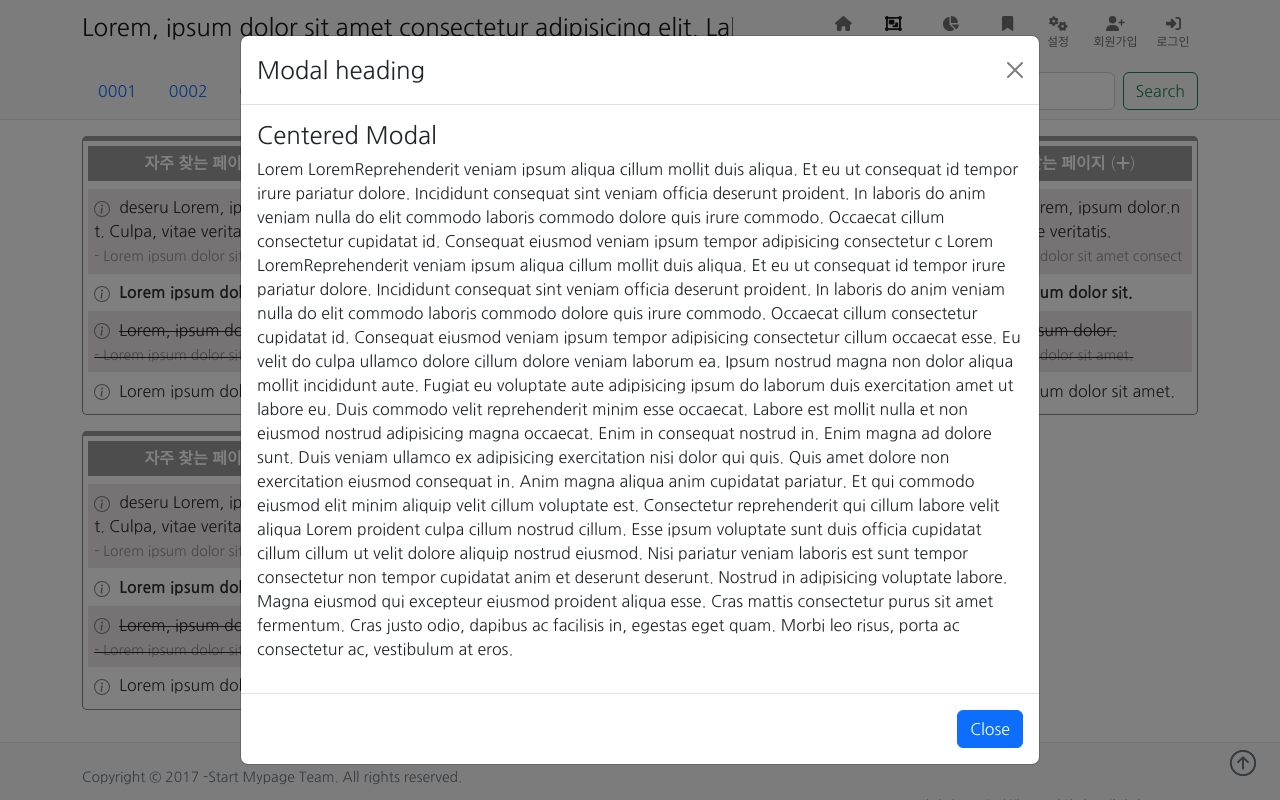
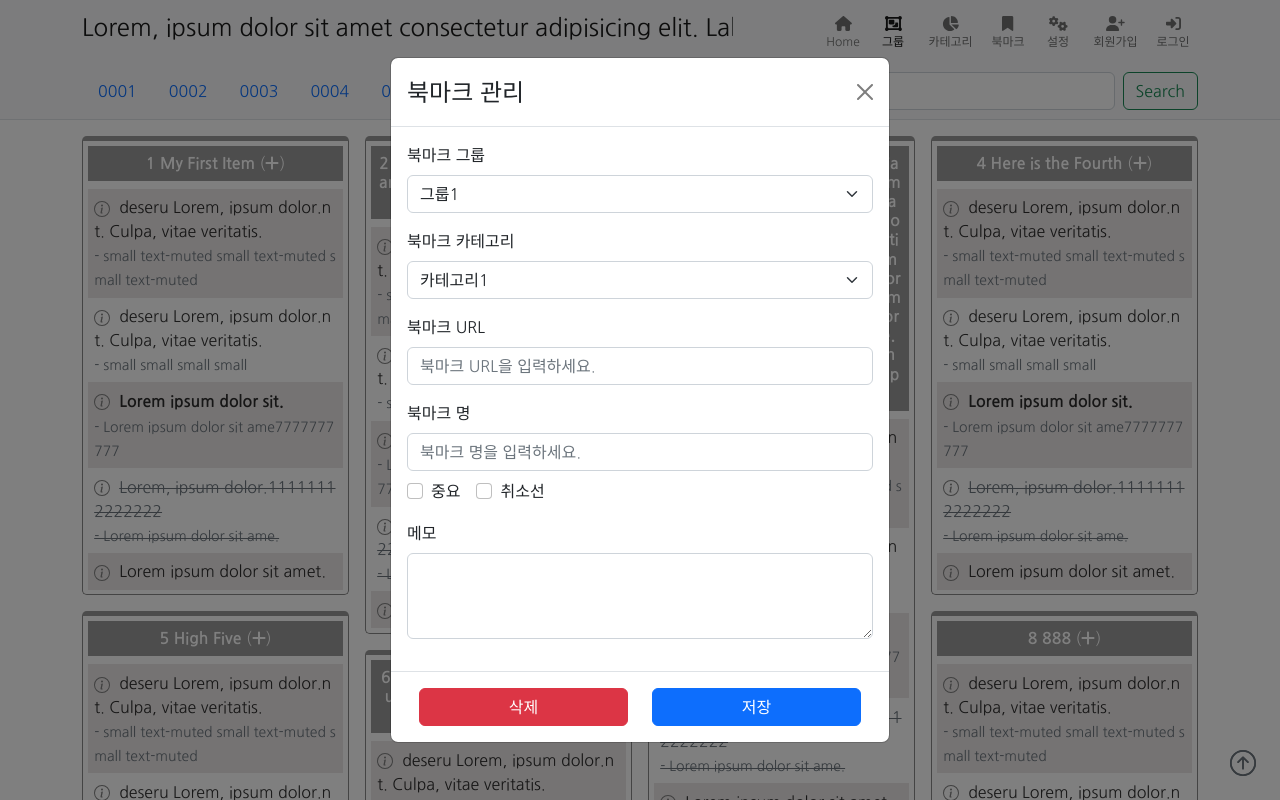
Before and after one commit to doonee/start-mypage-v2, a React (Create React App) app: page / in a window 1280 px wide. Both pictures are taken after a click on the icon 273 px from the left and 162 px from the top of the page. Shown: the top 800 px of the page. Built offline with nearby package versions, Linux system fonts and the light colour scheme.

Commit message:
updated bookmarkModal

```diff
--- a/src/components/BookmarkModal.js
+++ b/src/components/BookmarkModal.js
@@ -1,219 +1,71 @@
+import React, { useState } from "react";
+import { Container, Row, Col, ButtonGroup } from "react-bootstrap";
 import Button from "react-bootstrap/Button";
+import Form from "react-bootstrap/Form";
 import Modal from "react-bootstrap/Modal";
 
 function BookmarkModal(props) {
   return (
-    <Modal
-      {...props}
-      size="lg"
-      aria-labelledby="contained-modal-title-vcenter"
-      centered>
+    <Modal {...props} centered>
       <Modal.Header closeButton>
-        <Modal.Title id="contained-modal-title-vcenter">
-          Modal heading
-        </Modal.Title>
+        <Modal.Title>북마크 관리</Modal.Title>
       </Modal.Header>
       <Modal.Body>
-        <h4>Centered Modal</h4>
-        <p>
-          Lorem LoremReprehenderit veniam ipsum aliqua cillum mollit duis
-          aliqua. Et eu ut consequat id tempor irure pariatur dolore. Incididunt
-          consequat sint veniam officia deserunt proident. In laboris do anim
-          veniam nulla do elit commodo laboris commodo dolore quis irure
-          commodo. Occaecat cillum consectetur cupidatat id. Consequat eiusmod
-          veniam ipsum tempor adipisicing consectetur c Lorem LoremReprehenderit
-          veniam ipsum aliqua cillum mollit duis aliqua. Et eu ut consequat id
-          tempor irure pariatur dolore. Incididunt consequat sint veniam officia
-          deserunt proident. In laboris do anim veniam nulla do elit commodo
-          laboris commodo dolore quis irure commodo. Occaecat cillum consectetur
-          cupidatat id. Consequat eiusmod veniam ipsum tempor adipisicing
-          consectetur cillum occaecat esse. Eu velit do culpa ullamco dolore
-          cillum dolore veniam laborum ea. Ipsum nostrud magna non dolor aliqua
-          mollit incididunt aute. Fugiat eu voluptate aute adipisicing ipsum do
-          laborum duis exercitation amet ut labore eu. Duis commodo velit
-          reprehenderit minim esse occaecat. Labore est mollit nulla et non
-          eiusmod nostrud adipisicing magna occaecat. Enim in consequat nostrud
-          in. Enim magna ad dolore sunt. Duis veniam ullamco ex adipisicing
-          exercitation nisi dolor qui quis. Quis amet dolore non exercitation
-          eiusmod consequat in. Anim magna aliqua anim cupidatat pariatur. Et
-          qui commodo eiusmod elit minim aliquip velit cillum voluptate est.
-          Consectetur reprehenderit qui cillum labore velit aliqua Lorem
-          proident culpa cillum nostrud cillum. Esse ipsum voluptate sunt duis
-          officia cupidatat cillum cillum ut velit dolore aliquip nostrud
-          eiusmod. Nisi pariatur veniam laboris est sunt tempor consectetur non
-          tempor cupidatat anim et deserunt deserunt. Nostrud in adipisicing
-          voluptate labore. Magna eiusmod qui excepteur eiusmod proident aliqua
-          esse. Cras mattis consectetur purus sit amet fermentum. Cras justo
-          odio, dapibus ac facilisis in, egestas eget quam. Morbi leo risus,
-          porta ac consectetur ac, vestibulum at eros.
-        </p>
+        <Form>
+          <Form.Group className="mb-3" controlId="bookmarkGroup">
+            <Form.Label>북마크 그룹</Form.Label>
+            <Form.Select>
+              <option value="1">그룹1</option>
+              <option value="2">그룹2</option>
+              <option value="2">그룹3</option>
+              <option value="3">:: 그룹 관리 ::</option>
+            </Form.Select>
+          </Form.Group>
+          <Form.Group className="mb-3" controlId="bookmarkCategory">
+            <Form.Label>북마크 카테고리</Form.Label>
+            <Form.Select>
+              <option value="1">카테고리1</option>
+              <option value="2">카테고리2</option>
+              <option value="2">카테고리3</option>
+              <option value="3">:: 카테고리 관리 ::</option>
+            </Form.Select>
+          </Form.Group>
+          <Form.Group className="mb-3" controlId="bookmarkUrl">
+            <Form.Label>북마크 URL</Form.Label>
+            <Form.Control type="url" placeholder="북마크 URL을 입력하세요." />
+          </Form.Group>
+          <Form.Group className="mb-3" controlId="bookmarkName">
+            <Form.Label>북마크 명</Form.Label>
+            <Form.Control type="text" placeholder="북마크 명을 입력하세요." />
+            <ButtonGroup className="mt-2">
+              <Form.Check inline label="중요" type="checkbox" id="11111" />
+              <Form.Check inline label="취소선" type="checkbox" id="22222" />
+            </ButtonGroup>
+          </Form.Group>
+          <Form.Group className="mb-3" controlId="bookmarkMemo">
+            <Form.Label>메모</Form.Label>
+            <Form.Control as="textarea" rows={3} />
+          </Form.Group>
+        </Form>
       </Modal.Body>
       <Modal.Footer>
-        <Button onClick={props.onHide}>Close</Button>
+        <Container>
+          <Row>
+            <Col>
+              <Button variant="danger w-100" type="button">
+                삭제
+              </Button>
+            </Col>
+            <Col>
+              <Button variant="primary w-100" type="submit">
+                저장
+              </Button>
+            </Col>
+          </Row>
+        </Container>
       </Modal.Footer>
     </Modal>
-
-    // <Modal.Dialog>
-    //   <Modal.Header closeButton>
-    //     <Modal.Title>Modal title</Modal.Title>
-    //   </Modal.Header>
-
-    //   <Modal.Body>
-    //     <p>Modal body text goes here.</p>
-    //   </Modal.Body>
-
-    //   <Modal.Footer>
-    //     <Button variant="secondary">Close</Button>
-    //     <Button variant="primary">Save changes</Button>
-    //   </Modal.Footer>
-    // </Modal.Dialog>
   );
 }
 
 export default BookmarkModal;
-
-// const BookmarkModal = () => {
-//   const handleSubmit = (event) => {
-//     event.preventDefault();
-//     return false;
-//   };
-
-//   return (
-//     <div
-//       className="modal fade"
-//       id="newModal"
-//       tabIndex="-1"
-//       aria-labelledby="newModalLabel">
-//       <div className="modal-dialog modal-dialog-centered">
-//         <div className="modal-content modal-dialog-scrollable">
-//           <form onSubmit={handleSubmit}>
-//             <div className="modal-header">
-//               <h5 className="modal-title">북마크 관리</h5>
-//               <button
-//                 type="button"
-//                 className="btn-close"
-//                 data-bs-dismiss="modal"
-//                 aria-label="Close"></button>
-//             </div>
-//             <div className="modal-body">
-//               <div className="table-responsive">
-//                 <table
-//                   className="table table-striped"
-//                   style={{ tableLayout: "fixed" }}>
-//                   <thead>
-//                     <tr>
-//                       <td className="col-3 text-end">그룹</td>
-//                       <td className="col-9 text-start">
-//                         <select
-//                           className="form-select"
-//                           id="sel-new-modal-names">
-//                           <option value="1345">그룹1</option>
-//                           <option value="1345">그룹2</option>
-//                           <option value="1345">그룹3</option>
-//                           <option value="1345">그룹4</option>
-//                           <option value="1345">그룹5</option>
-//                         </select>
-//                       </td>
-//                     </tr>
-//                     <tr>
-//                       <td className="col-3 text-end">카테고리</td>
-//                       <td className="col-9 text-start">
-//                         <select
-//                           className="form-select"
-//                           id="sel-new-modal-names">
-//                           <option value="1345">카테고리1</option>
-//                           <option value="1345">카테고리2</option>
-//                           <option value="1345">카테고리3</option>
-//                           <option value="1345">카테고리4</option>
-//                           <option value="1345">카테고리5</option>
-//                         </select>
-//                       </td>
-//                     </tr>
-//                   </thead>
-//                   <tbody>
-//                     <tr>
-//                       <td className="col-3 text-end">북마크 URL</td>
-//                       <td className="col-9 text-start">
-//                         <input
-//                           type="text"
-//                           className="form-control"
-//                           id="txt-bookmark-url"
-//                         />
-//                       </td>
-//                     </tr>
-//                     <tr>
-//                       <td className="col-3 text-end">북마크명</td>
-//                       <td className="col-9 text-start">
-//                         <input
-//                           type="text"
-//                           className="form-control"
-//                           id="txt-bookmark-title"
-//                         />
-//                         <div
-//                           className="btn-group p-2"
-//                           role="group"
-//                           aria-label="Basic checkbox toggle button group">
-//                           <input
-//                             type="checkbox"
-//                             className="btn-check"
-//                             id="btncheck1"
-//                             autoComplete="off"
-//                           />
-//                           <label
-//                             className="btn btn-outline-primary"
-//                             htmlFor="btncheck1">
-//                             중요
-//                           </label>
-
-//                           <input
-//                             type="checkbox"
-//                             className="btn-check"
-//                             id="btncheck2"
-//                             autoComplete="off"
-//                           />
-//                           <label
-//                             className="btn btn-outline-primary"
-//                             htmlFor="btncheck2">
-//                             취소선
-//                           </label>
-//                         </div>
-//                       </td>
-//                     </tr>
-//                     <tr>
-//                       <td className="text-end">메모</td>
-//                       <td className="text-start">
-//                         <textarea
-//                           className="form-control"
-//                           id="txt-new-memo"></textarea>
-//                       </td>
-//                     </tr>
-//                   </tbody>
-//                 </table>
-//               </div>
-//             </div>
-//             <div className="modal-footer row">
-//               <div className="col">
-//                 <button
-//                   type="submit"
-//                   className="btn btn-danger w-100"
-//                   id="btn-new-modal-delete">
-//                   삭제
-//                 </button>
-//               </div>
-//               <div className="col">
-//                 <button
-//                   type="submit"
-//                   className="btn btn-primary w-100"
-//                   id="btn-new-modal-save">
-//                   저장
-//                 </button>
-//               </div>
-//             </div>
-//           </form>
-//         </div>
-//       </div>
-//     </div>
-//   );
-// };
-
-// export default BookmarkModal;
--- a/src/components/Contents.js
+++ b/src/components/Contents.js
@@ -35,17 +35,32 @@ const Contents = () => {
   };
 
   var items = [
-    { id: 1, name: "My First Item" },
+    { id: 1, name: "1 My First Item" },
     {
       id: 2,
-      name: "Ipsum aute ipsum ullamco sint anim culpa aliqua est in dolore exercitation.",
+      name: "2 Ipsum aute ipsum ullamco sint anim culpa aliqua est in dolore exercitation.",
     },
     {
       id: 3,
-      name: "In nostrud sunt proident pariatur exercitation adipisicing. Commodo magna officia proident aute aute nisi laborum commodo laboris enim ex eu nisi exercitation. Esse laborum magna ipsum elit consequat commodo. Ea Lorem occaecat ea exercitation tempor nostrud ad adipisicing dolore. Ut id deserunt sint non esse. Est fugiat eu esse Lorem cillum et commodo esse cupidatat cupidatat sunt magna.",
+      name: "3 In nostrud sunt proident pariatur exercitation adipisicing. Commodo magna officia proident aute aute nisi laborum commodo laboris enim ex eu nisi exercitation. Esse laborum magna ipsum elit consequat commodo. Ea Lorem occaecat ea exercitation tempor nostrud ad adipisicing dolore. Ut id deserunt sint non esse. Est fugiat eu esse Lorem cillum et commodo esse cupidatat cupidatat sunt magna.",
     },
-    { id: 4, name: "Here is the Fourth" },
-    { id: 5, name: "High Five" },
+    { id: 4, name: "4 Here is the Fourth" },
+    { id: 5, name: "5 High Five" },
+    {
+      id: 6,
+      name: "6 Ex sit in nostrud sit eiusmod quis nisi sunt nostrud quis mollit occaecat.",
+    },
+    {
+      id: 7,
+      name: "7 Deserunt exercitation anim nostrud culpa occaecat deserunt non eiusmod et occaecat elit veniam.",
+    },
+    { id: 8, name: "8 888" },
+    { id: 9, name: "9 abcdefghijk" },
+    {
+      id: 10,
+      name: "10 Nisi cillum aliqua nulla aliquip tempor deserunt cillum sint.",
+    },
+    { id: 11, name: "11 11번째 카테고리" },
   ];
 
   items = items.map(function (item) {
@@ -53,7 +68,7 @@ const Contents = () => {
       <div key={item.id}>
         <h6>
           <a href="/bookmarks/2/1223" data-category="1223">
-            <strong>자주 찾는 페이지</strong>
+            <strong>{item.name}</strong>
           </a>
           &nbsp;
           <span>
@@ -74,7 +89,19 @@ const Contents = () => {
             data-bookmark-no="7108">
             deseru Lorem, ipsum dolor.nt. Culpa, vitae veritatis.
             <br />
-            <small>- Lorem ipsum dolor sit amet consect</small>
+            <small>- small text-muted small text-muted small text-muted</small>
+          </a>
+        </p>
+        <p>
+          <Icon.InfoCircle onClick={(e) => showBookmarkModal(e)} />
+          &nbsp;&nbsp;
+          <a
+            target="_blank"
+            href="https://music.youtube.com/"
+            data-bookmark-no="7108">
+            deseru Lorem, ipsum dolor.nt. Culpa, vitae veritatis.
+            <br />
+            <small class="text-muted">- small small small small</small>
           </a>
         </p>
         <p>
@@ -85,6 +112,8 @@ const Contents = () => {
             href="https://music.youtube.com/"
             data-bookmark-no="7108">
             <strong>Lorem ipsum dolor sit.</strong>
+            <br />
+            <small>- Lorem ipsum dolor sit ame7777777777</small>
           </a>
         </p>
         <p>
@@ -95,9 +124,9 @@ const Contents = () => {
             href="https://music.youtube.com/"
             data-bookmark-no="7108">
             <del>
-              Lorem, ipsum dolor.
+              Lorem, ipsum dolor.11111112222222
               <br />
-              <small>- Lorem ipsum dolor sit amet.</small>
+              <small>- Lorem ipsum dolor sit ame.</small>
             </del>
           </a>
         </p>
--- a/src/css/_masonry.scss
+++ b/src/css/_masonry.scss
@@ -52,12 +52,13 @@
       padding: 0.4rem;
       margin-bottom: 0;
 
-      small {
-        color: rgba(128, 128, 128, 0.845);
-      }
-
       a {
         color: rgba(0, 0, 0, 0.806);
+        del,
+        small {
+          --bs-text-opacity: 1;
+          color: #6c757d !important;
+        }
       }
       a:hover {
         color: gray;
--- a/src/css/main.css
+++ b/src/css/main.css
@@ -125,11 +125,13 @@ header .navbar .navbar-nav .nav-item .nav-link > p {
   padding: 0.4rem;
   margin-bottom: 0;
 }
-.my-masonry-grid_column div p small {
-  color: rgba(128, 128, 128, 0.845);
-}
 .my-masonry-grid_column div p a {
   color: rgba(0, 0, 0, 0.806);
+}
+.my-masonry-grid_column div p a del,
+.my-masonry-grid_column div p a small {
+  --bs-text-opacity: 1;
+  color: #6c757d !important;
 }
 .my-masonry-grid_column div p a:hover {
   color: gray;
```
Also changed, not shown: 1 other file (tests, documents, lock files or other folders).
